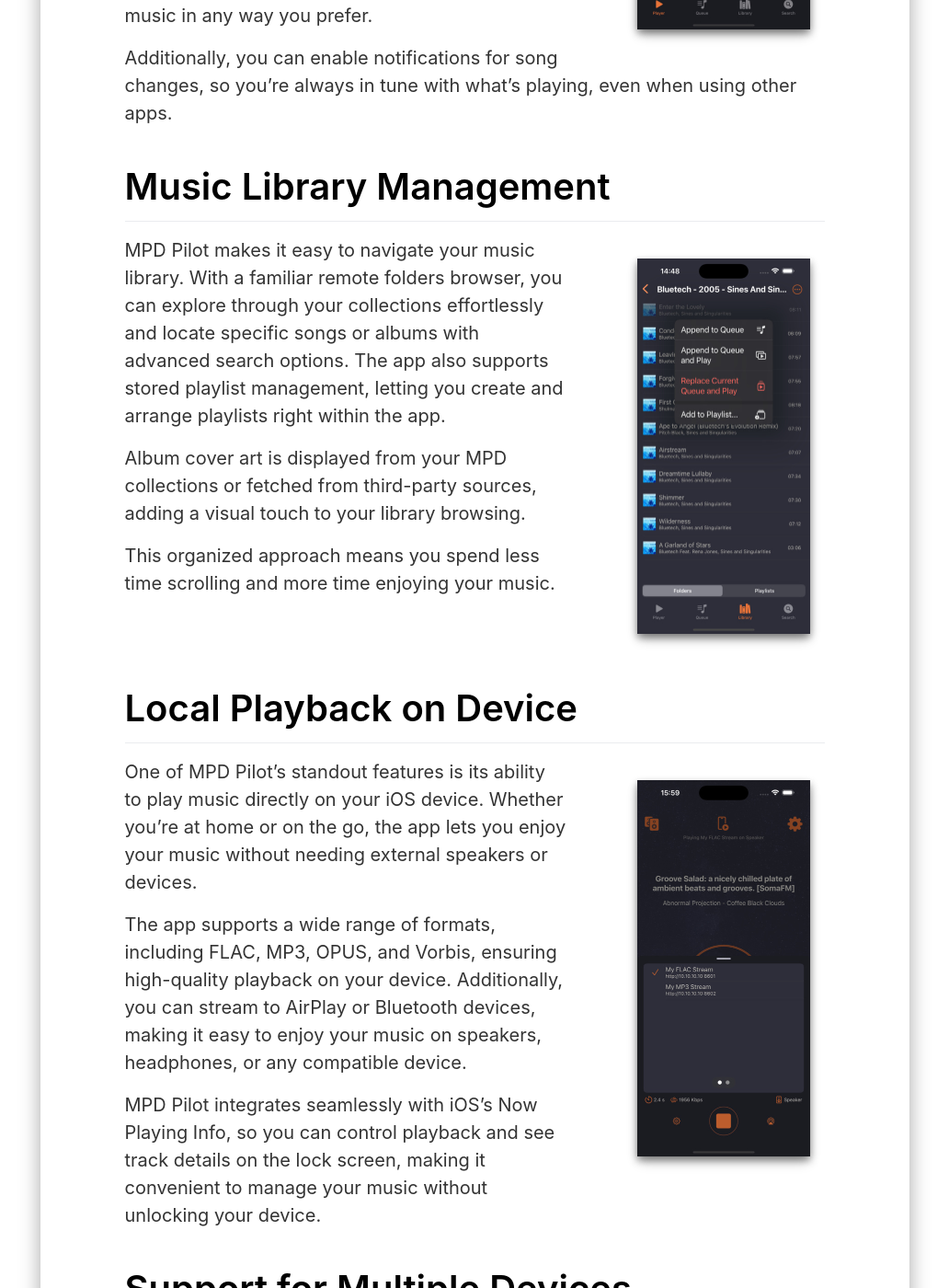
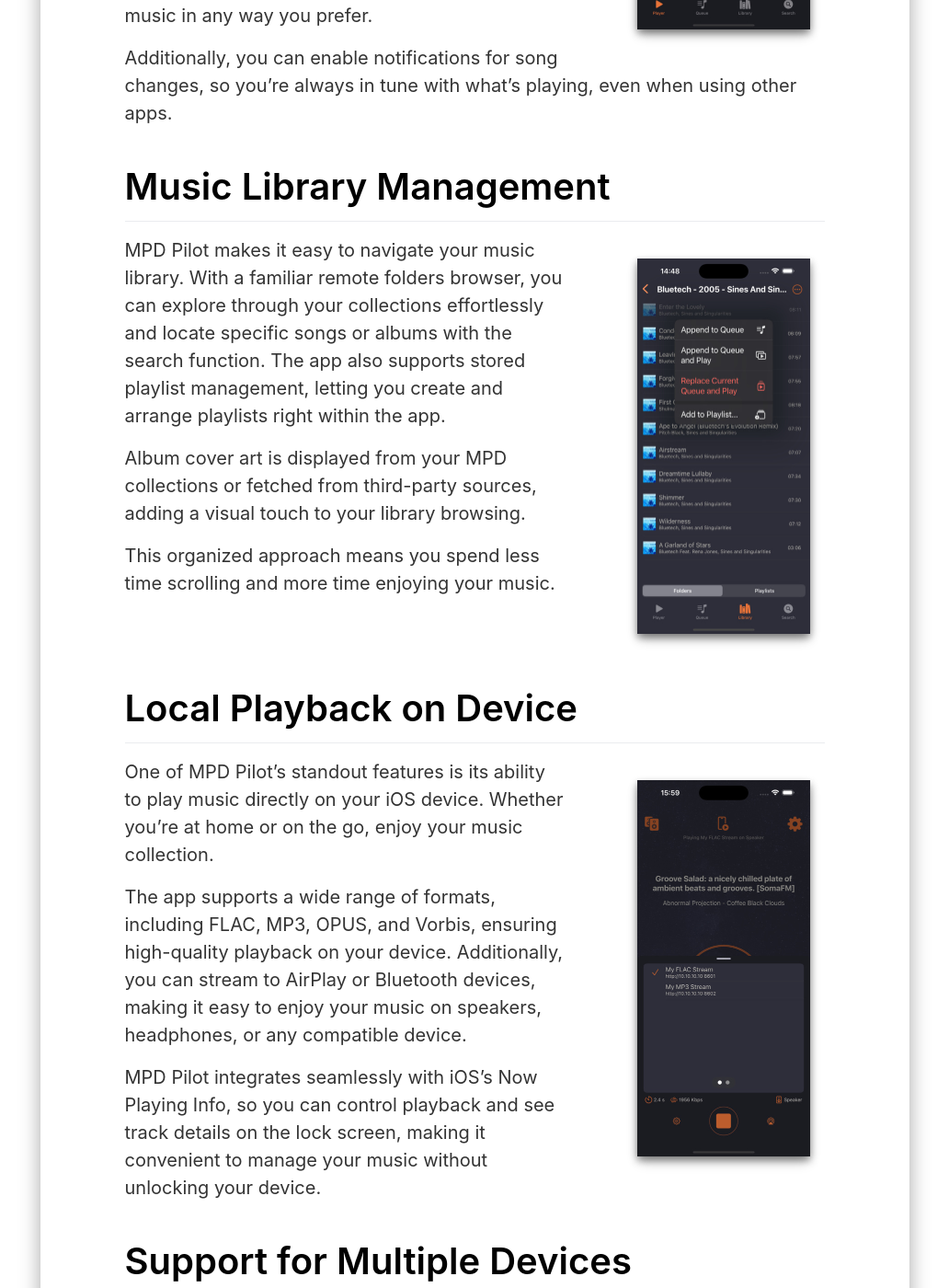
Before and after one commit to MPDPilot/MPDPilot-website, a Jekyll site: the page built from _pages/features.md, in a window 1280 px wide and 1400 px high, scrolled down 2089 px. Shown: the whole window at 92% size, without its empty margins (124-1156 px from the left). Built offline with Jekyll 4.4.1, drawn with Linux system fonts in a browser that asks for light colours; comment, search, counter and statistics services are not loaded.

Commit message:
improve features page copy

```diff
--- a/_pages/features.md
+++ b/_pages/features.md
@@ -69,7 +69,7 @@ Additionally, you can enable notifications for song changes, so you’re always
 </a>
 
 MPD Pilot makes it easy to navigate your music library.
-With a familiar remote folders browser, you can explore through your collections effortlessly and locate specific songs or albums with advanced search options.
+With a familiar remote folders browser, you can explore through your collections effortlessly and locate specific songs or albums with the search function.
 The app also supports stored playlist management, letting you create and arrange playlists right within the app.
 
 Album cover art is displayed from your MPD collections or fetched from third-party sources, adding a visual touch to your library browsing.
@@ -85,7 +85,7 @@ This organized approach means you spend less time scrolling and more time enjoyi
 </a>
 
 One of MPD Pilot's standout features is its ability to play music directly on your iOS device.
-Whether you're at home or on the go, the app lets you enjoy your music without needing external speakers or devices.
+Whether you're at home or on the go, enjoy your music collection.
 
 The app supports a wide range of formats, including FLAC, MP3, OPUS, and Vorbis, ensuring high-quality playback on your device.
 Additionally, you can stream to AirPlay or Bluetooth devices, making it easy to enjoy your music on speakers, headphones, or any compatible device.
```
